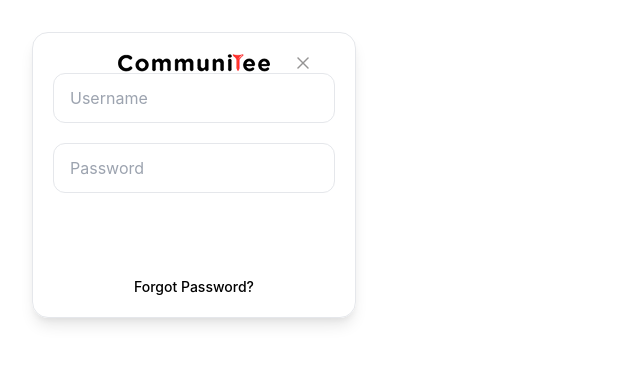
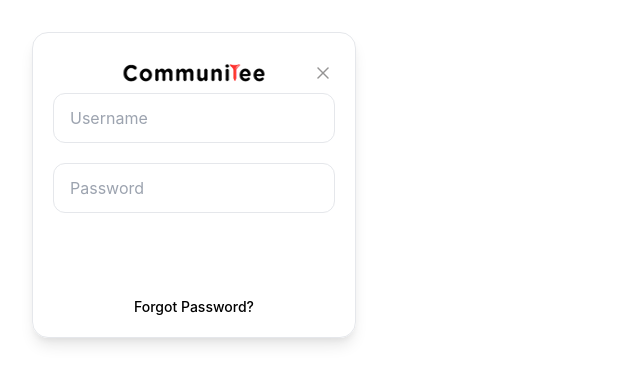
Before and after one commit to tripleten-externships/communitee-golf-2, a React (Vite) app: page / in a window 1280 px wide. Shown: the top 384 px of the page, without its empty margins (0-640 px from the left). Built offline with nearby package versions, Linux system fonts and the light colour scheme.

Commit message:
fix: style UI

```diff
--- a/src/components/DropdownMenu.tsx
+++ b/src/components/DropdownMenu.tsx
@@ -13,9 +13,9 @@
 }> = ({ locations, selectedLocation, onSelectLocation }) => {
   return (
     <div className="w-full flex justify-center">
-      <div className="w-[336px] bg-white rounded-md pt-2 pb-4 px-4 relative inline-block text-left">
+      <div className="w-[336px] bg-white rounded-md pt-1 pb-4 relative inline-block text-left">
         <Menu as="div" className="relative w-full">
-          <div className="text-sm text-gray-600 mt-1 mb-1">location</div>
+          <div className="text-sm text-gray-600 mt-0 mb-1">location</div>
           <div>
             <MenuButton className="inline-flex w-full justify-between rounded-[12px] bg-white px-4 py-3 text-sm font-semibold text-gray-900 shadow-sm ring-1 ring-inset ring-gray-300 hover:bg-gray-50 outline outline-1 outline-black">
               {selectedLocation?.name || "Select location"}
--- a/src/components/Header.tsx
+++ b/src/components/Header.tsx
@@ -13,21 +13,23 @@
   };
 
   return (
-    <div className="w-full h-[20px] px-5 relative flex items-center justify-center ">
-      {!isLoginPage && (
+    <div className="w-full h-10 flex items-center justify-between relative">
+      {!isLoginPage ? (
         <button
           onClick={handleBack}
-          className="absolute left-5 top-1/2 transform -translate-y-1/2 w-6 h-6 flex items-center justify-center bg-transparent border-none"
+          className="w-6 h-6 flex items-center justify-center bg-transparent border-none"
         >
           <img src={headerBack} alt="Back" className="w-6 h-6" />
         </button>
+      ) : (
+        <div className="w-6" />
       )}
 
-      <div className="flex justify-center items-center">
+      <div className="absolute left-1/2 top-1/2 transform -translate-x-1/2 -translate-y-1/2">
         <img src={logo} alt="CommuniTee Logo" className="h-5" />
       </div>
 
-      <button className="absolute right-5 top-1/2 transform -translate-y-1/2 w-6 h-6 flex items-center justify-center bg-transparent border-none">
+      <button className="w-6 h-6 flex items-center justify-center bg-transparent border-none">
         <img src={closeIcon} alt="Close" className="w-6 h-6" />
       </button>
     </div>
--- a/src/components/HomePage.tsx
+++ b/src/components/HomePage.tsx
@@ -70,9 +70,10 @@
   };
 
   return (
-    <div className="flex flex-col items-center w-full">
+    <div className="w-[336px] h-[595px] rounded-2xl border border-[#dedede] shadow-lg p-4 overflow-y-auto">
+      <div className="flex flex-col w-full">
         <Header isLoginPage={false} />
-      <div className="mt-4 w-full max-w-md">
+        <div className="mt-[12px] w-full">
           <DropdownMenu
             locations={locations}
             selectedLocation={selectedLocation}
@@ -83,19 +84,23 @@
             }}
           />
         </div>
-      <div className="mt-6 w-full max-w-md">
+        <div className="w-full">
           <MessageTab
             unreadCount={streams.reduce((sum, s) => sum + s.unreadCount, 0)}
           />
         </div>
-      <div className="mt-4 w-full max-w-md">
+        <div className="mt-[16px] w-full">
           {loading ? (
             <p className="text-center text-sm text-gray-500">
               Loading messages...
             </p>
           ) : (
-          <MessageArea streams={streams} onSelectStream={handleStreamSelect} />
+            <MessageArea
+              streams={streams}
+              onSelectStream={handleStreamSelect}
+            />
           )}
+        </div>
       </div>
     </div>
   );
--- a/src/components/MessageTab.tsx
+++ b/src/components/MessageTab.tsx
@@ -3,9 +3,8 @@
 export const MessageTab = ({ unreadCount }: MessageTabProps) => {
   return (
     <div>
-      <div className="p-[16px]">
-        <h2 className="m-0 p-4 text-center ">Messages ({unreadCount})</h2>
-      </div>
+      <h2 className="m-0 text-center ">Messages ({unreadCount})</h2>
+      <div className="mt-2 border-t border-gray-300 w-full" />
     </div>
   );
 };
```
Lines whose indentation alone changed are shown as unchanged.
